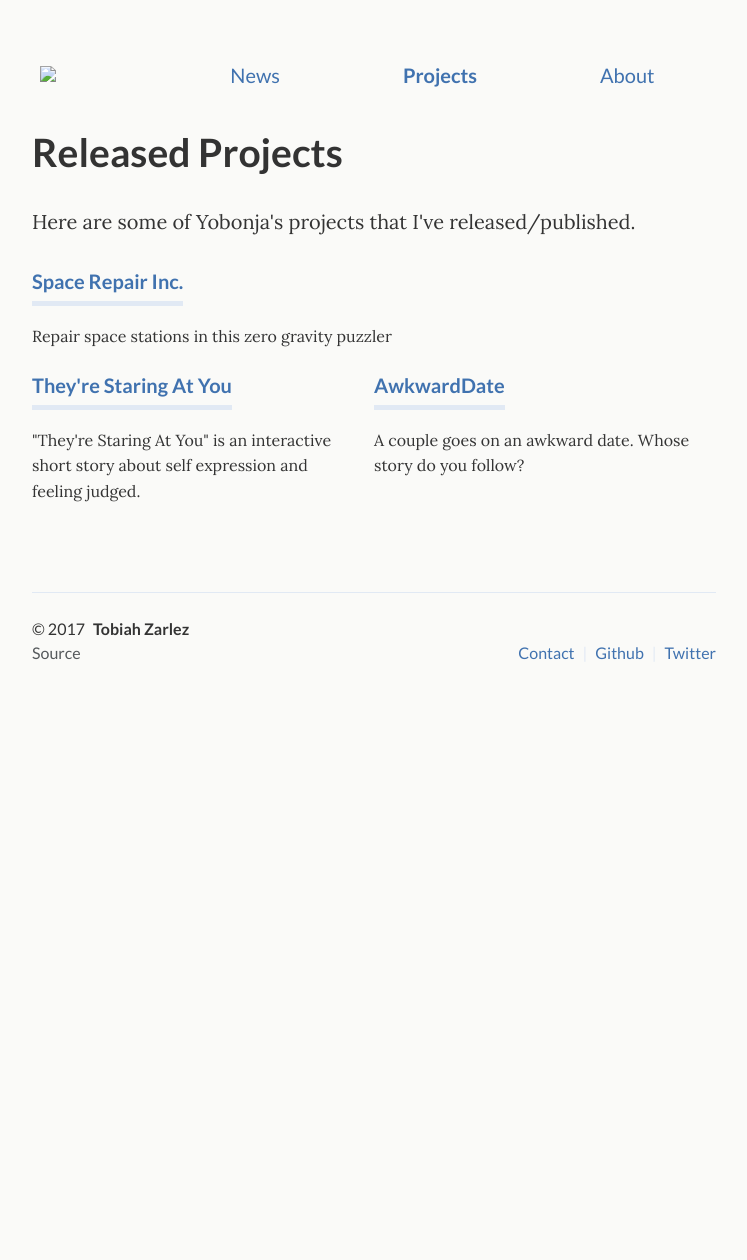
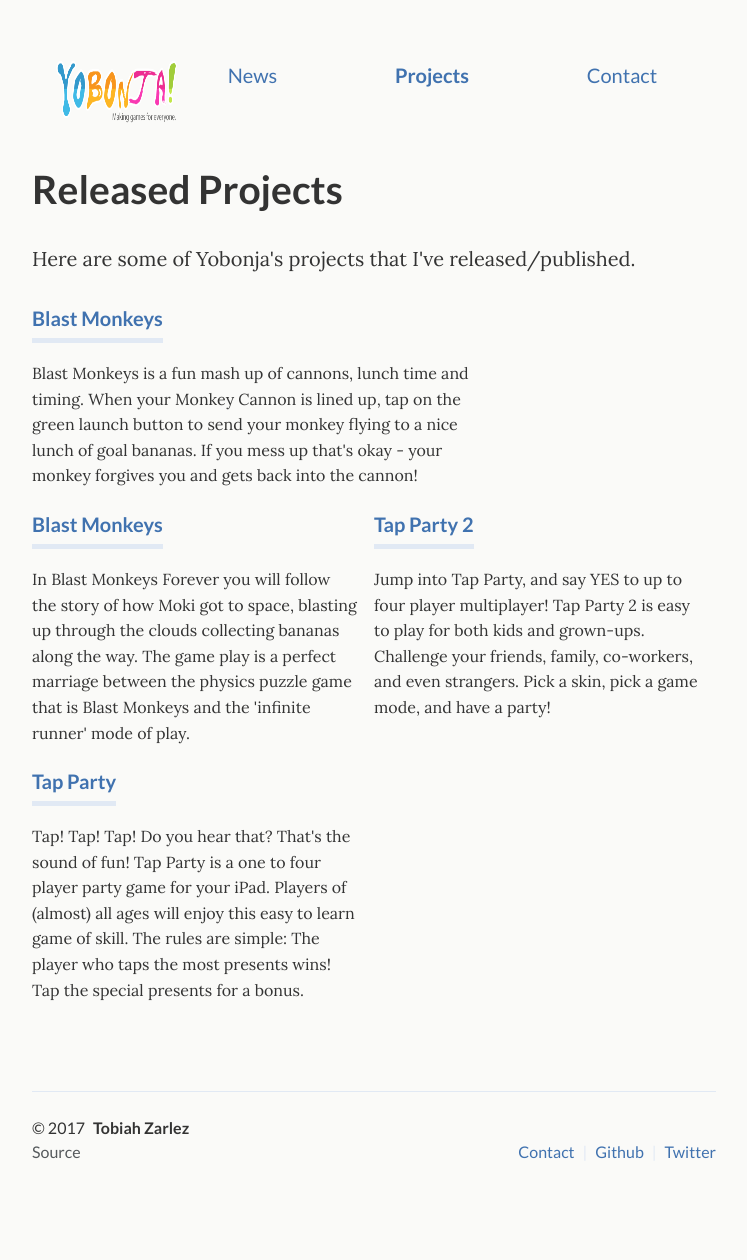
Before and after one commit to Yobonja/yobonja.github.io, a Jekyll site: the page built from _pages/projects.html, in a window 1280 px wide. Shown: the whole page, without its empty margins (266-1013 px from the left). Built offline with Jekyll 4.4.1, drawn with Linux system fonts in a browser that asks for light colours; before the commit the page ends 900 px from its top, so only the background shows below that.

Commit message:
Changed to basic Yobonja stuff

```diff
--- a/_config.yml
+++ b/_config.yml
@@ -10,7 +10,7 @@
 permalink: /:year/:title/   # how should we display posts url
 
 # Meta settings
-email: Tobiah@Yobonja.com
+email: contact@yobonja.com
 author: Tobiah Zarlez
 twitter_username: Yobonja
 github_username: Yobonja
@@ -33,9 +33,9 @@
   - title: Projects
     url: /projects/
     desc: Yobonja Projects
-  - title: About
-    url: /about/
-    desc: Learn about Yobonja and Tobiah Zarlez
+  - title: Contact
+    url: /contact/
+    desc: Contact Us
 
 # Used by Jekyll to recognize what is a post and what is a page
 defaults:
--- a/_includes/head.html
+++ b/_includes/head.html
@@ -18,7 +18,7 @@
   <link href="https://fonts.googleapis.com/css?family=Lato:400,700|Lora:400,400i,700" rel="stylesheet">
 
   <!-- Favicons -->
-  <link rel="apple-touch-icon" href="{{ site.baseurl }}/assets/img/Yobonja-logo-square.png">
+  <link rel="apple-touch-icon" href="{{ site.baseurl }}/assets/img/Yobonja-logo.png">
   <link rel="shortcut icon" href="{{ site.baseurl }}/assets/img/favicon.ico">
 
   <!-- CSS files -->
--- a/_pages/projects.html
+++ b/_pages/projects.html
@@ -13,8 +13,8 @@
 
     <div class="unit two-thirds">
       <div class="project">
-        <h4 class="project-title"><a href="sri/">Space Repair Inc.</a></h4>
-        <p>Repair space stations in this zero gravity puzzler</p>
+        <h4 class="project-title"><a href="http://www.blastmonkeys.com">Blast Monkeys</a></h4>
+        <p>Blast Monkeys is a fun mash up of cannons, lunch time and timing. When your Monkey Cannon is lined up, tap on the green launch button to send your monkey flying to a nice lunch of goal bananas. If you mess up that's okay - your monkey forgives you and gets back into the cannon!</p>
       </div>
     </div>
 
@@ -24,15 +24,29 @@
 
     <div class="unit half">
       <div class="project">
-        <h4 class="project-title"><a href="staring/">They're Staring At You</a></h4>
-        <p>"They're Staring At You" is an interactive short story about self expression and feeling judged.</p>
+        <h4 class="project-title"><a href="https://play.google.com/store/apps/details?id=com.yobonja.blastmonkeysforever">Blast Monkeys</a></h4>
+        <p>In Blast Monkeys Forever you will follow the story of how Moki got to space, blasting up through the clouds collecting bananas along the way.
+
+The game play is a perfect marriage between the physics puzzle game that is Blast Monkeys and the 'infinite runner' mode of play.</p>
       </div>
     </div>
 
     <div class="unit half">
       <div class="project">
-        <h4 class="project-title"><a href="awkwarddate/">AwkwardDate</a></h4>
-        <p>A couple goes on an awkward date. Whose story do you follow?</p>
+        <h4 class="project-title"><a href="http://bit.ly/TapParty2">Tap Party 2</a></h4>
+        <p>Jump into Tap Party, and say YES to up to four player multiplayer! Tap Party 2 is easy to play for both kids and grown-ups. Challenge your friends, family, co-workers, and even strangers. Pick a skin, pick a game mode, and have a party!</p>
+      </div>
+    </div>
+
+  <div class="grid no-gutters">
+    <div class="unit half">
+      <div class="project">
+        <h4 class="project-title"><a href="https://itunes.apple.com/us/app/tap-party/id395070329?mt=8/">Tap Party</a></h4>
+        <p>Tap! Tap! Tap! Do you hear that? That's the sound of fun!
+
+Tap Party is a one to four player party game for your iPad. Players of (almost) all ages will enjoy this easy to learn game of skill.
+
+The rules are simple: The player who taps the most presents wins! Tap the special presents for a bonus.</p>
       </div>
     </div>
 
```
Also changed, not shown: _pages/about.md (deleted, +0 -24 lines), _pages/contact.md (added, +39 -0 lines), _pages/sri.md (deleted, +0 -77 lines), _pages/staring.md (deleted, +0 -14 lines), index.md (+8 -4 lines), assets/img/Yobonja-logo.png (added).
